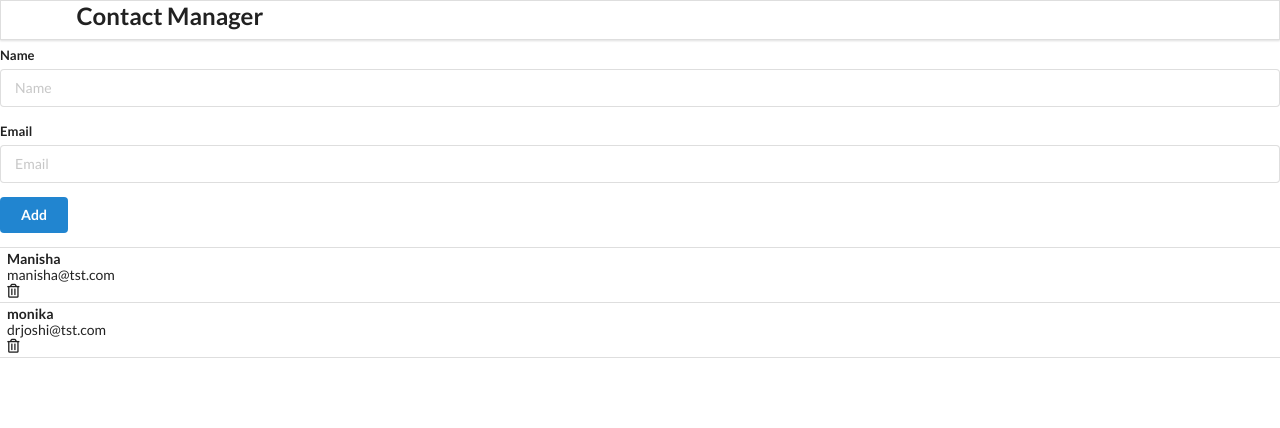
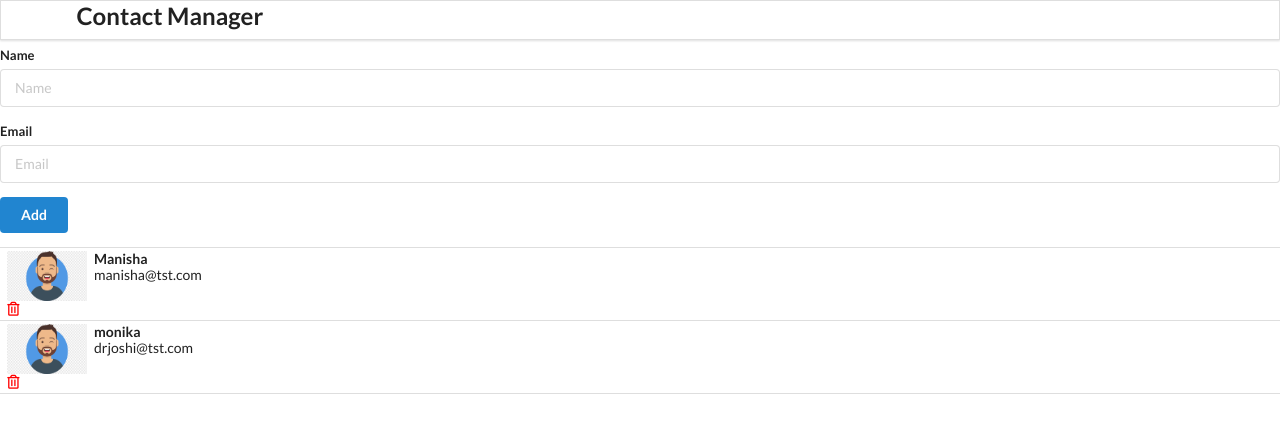
Before and after one commit to manijoshi/ReactJS_project, a React (Create React App) app in the folder contact-app/: page / in a window 1280 px wide. Shown: the top 428 px of the page. Built offline with nearby package versions, Linux system fonts and the light colour scheme.

Commit message:
added contactcard component and inline styling.

```diff
--- a/contact-app/src/components/ContactCard.js
+++ b/contact-app/src/components/ContactCard.js
@@ -0,0 +1,16 @@
+import React from "react";
+import user from "../images/user.png";
+const ContactCard=(props)=>{
+    var {id,name,email} = props.contact;
+    return(
+        <div className="item">
+            <img className="ui avtar image" style={{height:"50px", width:"80px"}} src={user} alt="user" />
+            <div className="content">
+                <div className="header">{name}</div>
+                <div>{email}</div>
+            </div>
+            <i style={{color:"red",marginTop:"7px"}} className="trash alternate outline icon"></i>
+        </div>
+    );
+};
+export default ContactCard;
--- a/contact-app/src/components/ContactList.js
+++ b/contact-app/src/components/ContactList.js
@@ -1,14 +1,10 @@
 import React from "react";
+import ContactCard from "./ContactCard";
+
 const ContactList=(props)=>{
     const renderContactList=props.contacts.map((contact)=>{
         return(
-            <div className="item">
-                <div className="content">
-                    <div className="header">{contact.name}</div>
-                    <div>{contact.email}</div>
-                </div>
-                <i className="trash alternate outline icon"></i>
-            </div>
+            <ContactCard contact={contact}/>
         );
     });
     return(
```
Also changed, not shown: contact-app/src/images/user.png (added).
